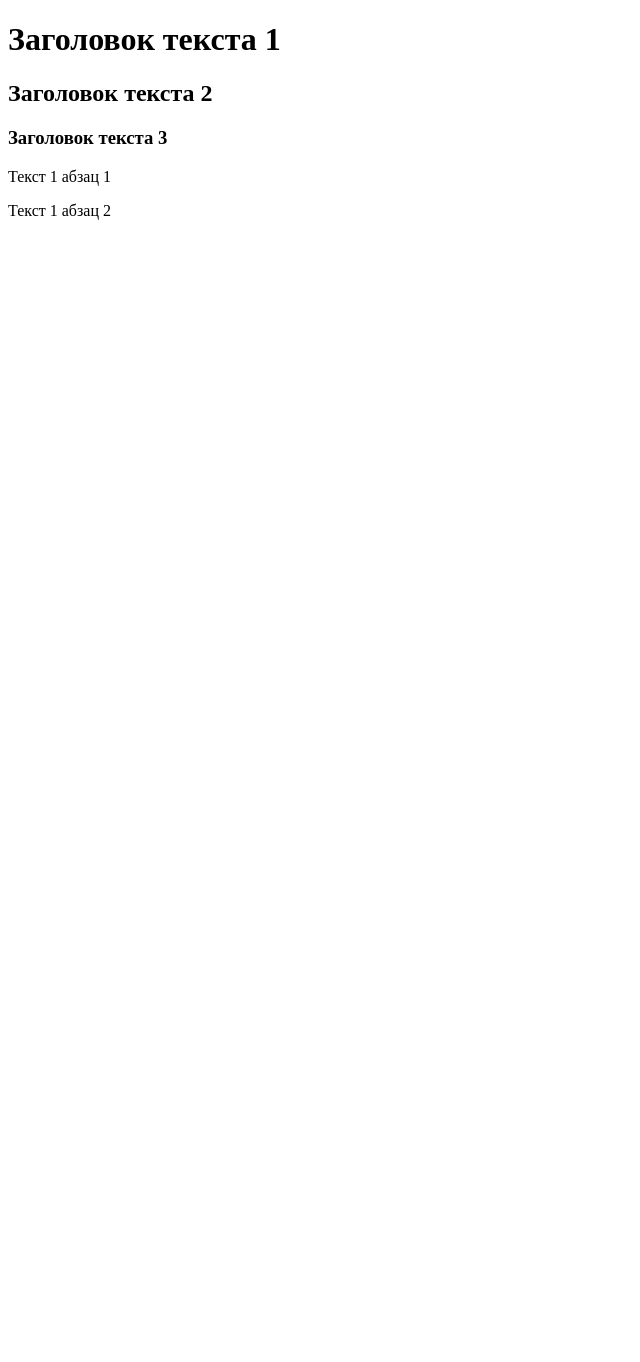
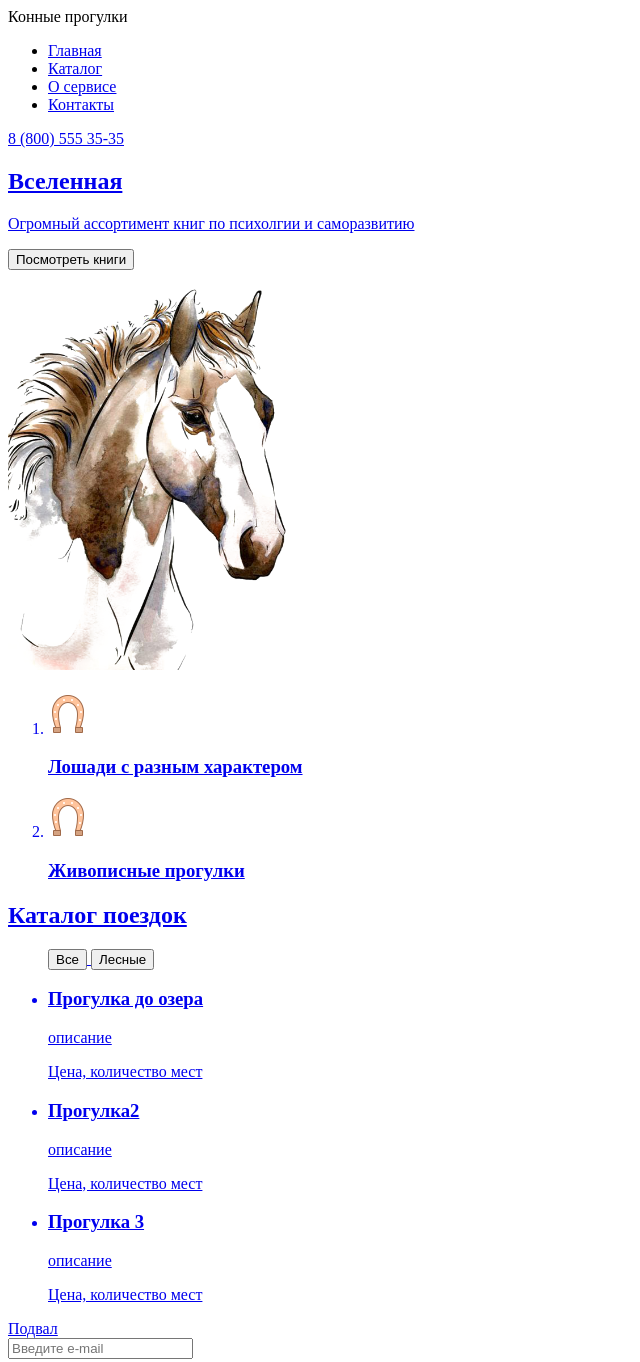
Before and after one commit to MySommy/-else-no-horse, a plain HTML site: page index.html in a window 1280 px wide. Shown: the whole page, without its empty margins (0-640 px from the left). Before the commit the page ends 800 px from the top, so only its background shows below. Drawn offline with Linux system fonts and the light colour scheme.

Commit message:
Add files via upload

```diff
--- a/index.html
+++ b/index.html
@@ -7,17 +7,81 @@
 </head>
 <body>
     <header>
-
+<a>Конные прогулки </a>
+<nav>
+    <ul>
+        <li><a href="https://marsu.ru/">Главная</li>
+        <li><a href="#">Каталог</li>
+        <li><a href="#">О сервисе</li>
+        <li><a href="#">Контакты</li>
+    </ul>
+    8 (800) 555 35-35
+</nav>
     </header>
     <main>
-        <h1>Заголовок текста 1</h1>
-        <h2>Заголовок текста 2</h2>
-        <h3>Заголовок текста 3</h3>
-        <p>Текст 1 абзац 1</p>
-        <p>Текст 1 абзац 2</p>
+        <section>
+            <div><h2>Вселенная</h2>
+            <p>Огромный аcсортимент книг по психолгии и саморазвитию</p>
+            <button type="button">Посмотреть книги</button>
+        </div>
+        <img src="images/лошадь1.png" alt="Изображение лошади" wight="900" height="400">
+        </section>
+        <section>
+            <div>
+                <h2></h2>
+                <ol>
+                    <li>
+                        <img src="images/пподкова.png" alt="подкова" wight="40" height="40">
+                        <h3>Лошади с разным характером</h3>
+                    </li>
+                    <li>
+                        <img src="images/пподкова.png" alt="подкова" wight="40" height="40">
+                        <h3>Живописные прогулки</h3>
+                    </li>
+                </ol>
+            </div>
+        </section>
+        <section>
+            <div>
+                <h2>Каталог поездок</h2>
+                <ul>
+                    <il><button type="button"> Все</button></il>
+                    <il><button type="button">Лесные</button></il>
+                </ul>
+            </div>
+            <div>
+                <ul>
+                    <li>
+                        <h3>Прогулка до озера</h3>
+                        <p>описание</p>
+                        <span>Цена, количество мест</span>
+                    </li>
+                </ul>
+            </div>
+            <div>
+                <ul>
+                    <li>
+                        <h3>Прогулка2</h3>
+                        <p>описание</p>
+                        <span>Цена, количество мест</span>
+                    </li>
+                </ul>
+            </div>
+            <div>
+                <ul>
+                    <li>
+                        <h3>Прогулка 3</h3>
+                        <p>описание</p>
+                        <span>Цена, количество мест</span>
+                    </li>
+                </ul>
+            </div>
+        </section>
     </main>
-    <footer>
-
+    <footer>Подвал
+        <form action="/" method="post">
+            <input type="email" placeholder="Введите e-mail">
+        </form>
     </footer>
 </body>
 </html>
```
Also changed, not shown: images/лошадь1.png (added), images/подкова.png (added), images/пподкова.png (added).
